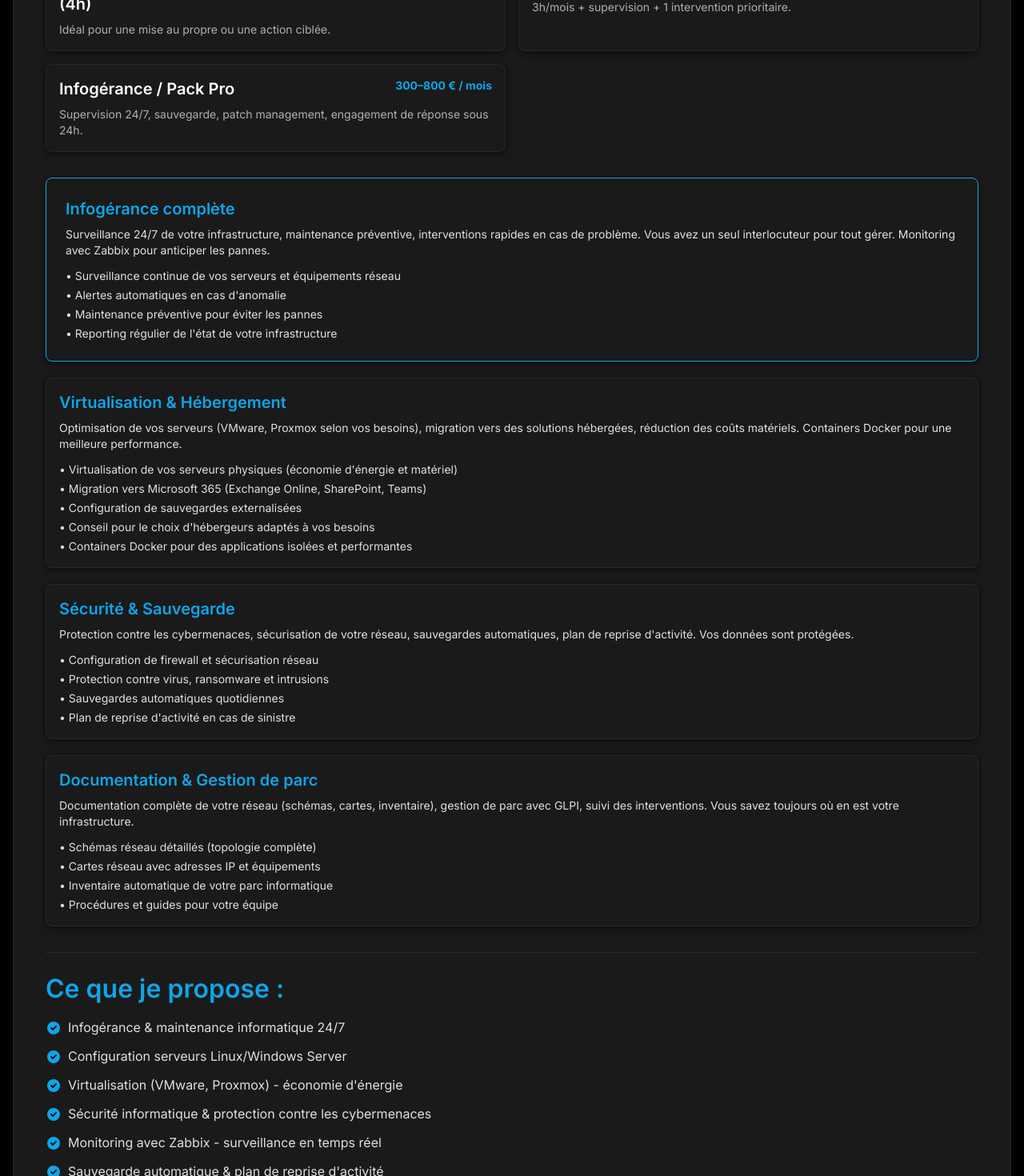
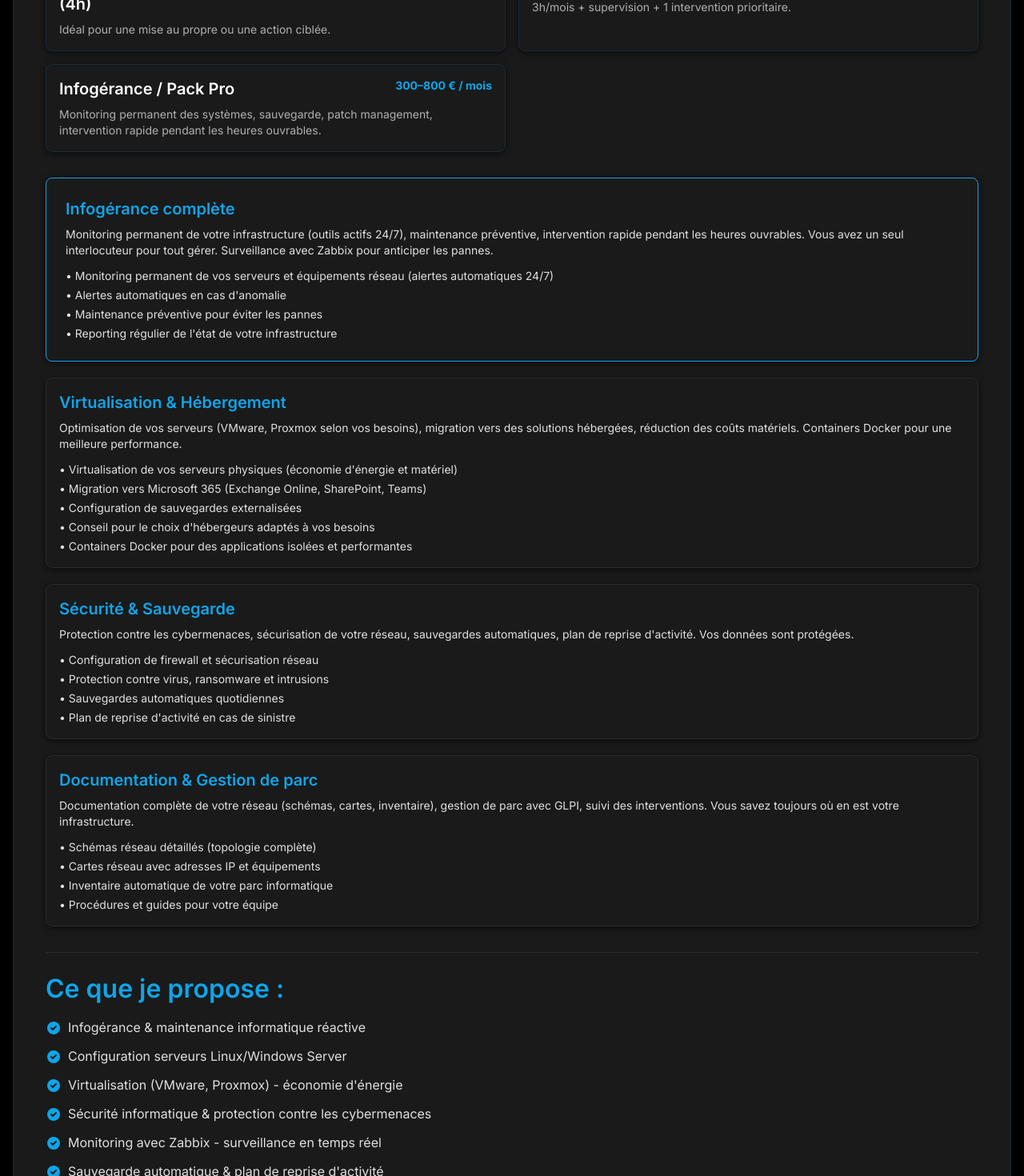
Before and after one commit to Djez-Himself/PixelTech-Antilles, a Next.js app: page /services in a window 1280 px wide. Shown: the part 1120-2590 px from the top of the page at 80% size. Built offline with nearby package versions, Linux system fonts and the light colour scheme.

Commit message:
Clarification monitoring permanent vs intervention

```diff
--- a/src/app/page.tsx
+++ b/src/app/page.tsx
@@ -86,7 +86,7 @@ export default function Home() {
                 </div>
                 <h3 className="text-2xl md:text-3xl font-bold mb-4 theme-text">Pour les entreprises</h3>
                 <p className="theme-text mb-6 text-base leading-relaxed">
-                  <strong>Administration réseau & système complète</strong> : infogérance, sécurité, monitoring 24/7.
+                  <strong>Administration réseau & système complète</strong> : infogérance, sécurité, monitoring permanent.
                   Je gère vos serveurs, votre réseau et vos sauvegardes au quotidien pour que vous restiez concentrés sur votre activité.
                 </p>
                 <div className="space-y-3 mb-6">
--- a/src/app/services/page.tsx
+++ b/src/app/services/page.tsx
@@ -42,11 +42,11 @@ export default function Services() {
         {
           name: 'Infogérance / Pack Pro',
           price: '300–800 € / mois',
-          detail: 'Supervision 24/7, sauvegarde, patch management, engagement de réponse sous 24h.'
+          detail: 'Monitoring permanent des systèmes, sauvegarde, patch management, intervention rapide pendant les heures ouvrables.'
         }
       ],
       features: [
-        'Infogérance & maintenance informatique 24/7',
+        'Infogérance & maintenance informatique réactive',
         'Configuration serveurs Linux/Windows Server',
         'Virtualisation (VMware, Proxmox) - économie d\'énergie',
         'Sécurité informatique & protection contre les cybermenaces',
--- a/src/app/tarifs/page.tsx
+++ b/src/app/tarifs/page.tsx
@@ -55,7 +55,7 @@ const forfaitsPME = [
   },
   {
     name: 'Infogérance / Pack Pro',
-    description: 'Supervision 24/7, sauvegarde, patch management, engagement de réponse sous 24h.',
+    description: 'Monitoring permanent des systèmes, sauvegarde, patch management, intervention rapide pendant les heures ouvrables.',
     price: '300–800 € / mois'
   }
 ]
--- a/src/components/ServicesTabs.tsx
+++ b/src/components/ServicesTabs.tsx
@@ -82,11 +82,11 @@ export default function ServicesTabs({ services }: { services: Service[] }) {
           <div className="theme-card-alt rounded-lg p-5 md:p-6 hover:border-primary/40 transition-all">
             <h4 className="font-semibold text-primary mb-2">Infogérance complète</h4>
             <p className="text-sm theme-text mb-3">
-              Surveillance 24/7 de votre infrastructure, maintenance préventive, interventions rapides en cas de problème.
-              Vous avez un seul interlocuteur pour tout gérer. Monitoring avec Zabbix pour anticiper les pannes.
+              Monitoring permanent de votre infrastructure (outils actifs 24/7), maintenance préventive, intervention rapide pendant les heures ouvrables.
+              Vous avez un seul interlocuteur pour tout gérer. Surveillance avec Zabbix pour anticiper les pannes.
             </p>
             <ul className="text-sm theme-text-secondary space-y-1">
-              <li>• Surveillance continue de vos serveurs et équipements réseau</li>
+              <li>• Monitoring permanent de vos serveurs et équipements réseau (alertes automatiques 24/7)</li>
               <li>• Alertes automatiques en cas d'anomalie</li>
               <li>• Maintenance préventive pour éviter les pannes</li>
               <li>• Reporting régulier de l'état de votre infrastructure</li>
```
